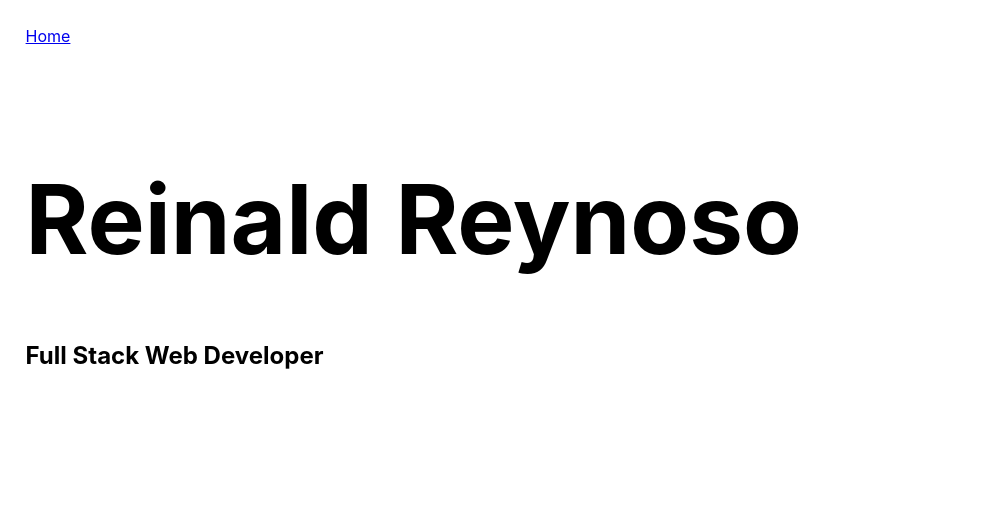
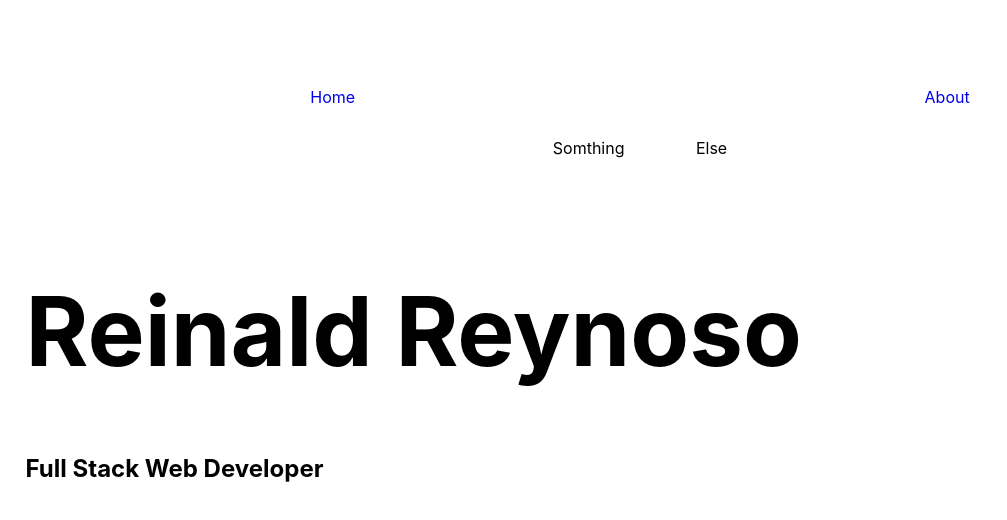
Before and after one commit to reireynoso/portfolio, a React (Create React App) app: page / in a window 1280 px wide. Shown: the top 520 px of the page, without its empty margins (0-1007 px from the left). Built offline with nearby package versions, Linux system fonts and the light colour scheme.

Commit message:
css changes

```diff
--- a/src/App.css
+++ b/src/App.css
@@ -2,6 +2,8 @@ body, .App {
   height: 100vh;
   width: 100vw;
 }
+
+/* Home Component */
 
 .landing-page, .nav {
   padding: 2%;
@@ -9,6 +11,27 @@ body, .App {
 
 .lg-heading {
   font-size: 6rem;
+}
+
+/* Header Component */
+
+.page-links, .icons {
+  display: flex;
+  justify-content: space-around;
+}
+
+.page-links {
+  margin-top: 5%;
+}
+
+.icons {
+  margin: 0 40%;
+  margin-top: 2.5%
+}
+
+.links {
+  display: block;
+  text-decoration: none;
 }
 
 @media (prefers-reduced-motion: no-preference) {
--- a/src/components/Header.js
+++ b/src/components/Header.js
@@ -5,11 +5,13 @@ const Header = () => {
     return (
         <div className="nav">
             <div className="page-links">
-                <Link to="/">Home</Link>
+                <Link className="links" to="/">Home</Link>
+                <Link className="links" to="/About">About</Link>
             </div>
 
             <div className="icons">
-
+                <div>Somthing</div>
+                <div>Else</div>
             </div>
         </div>
     )
```
